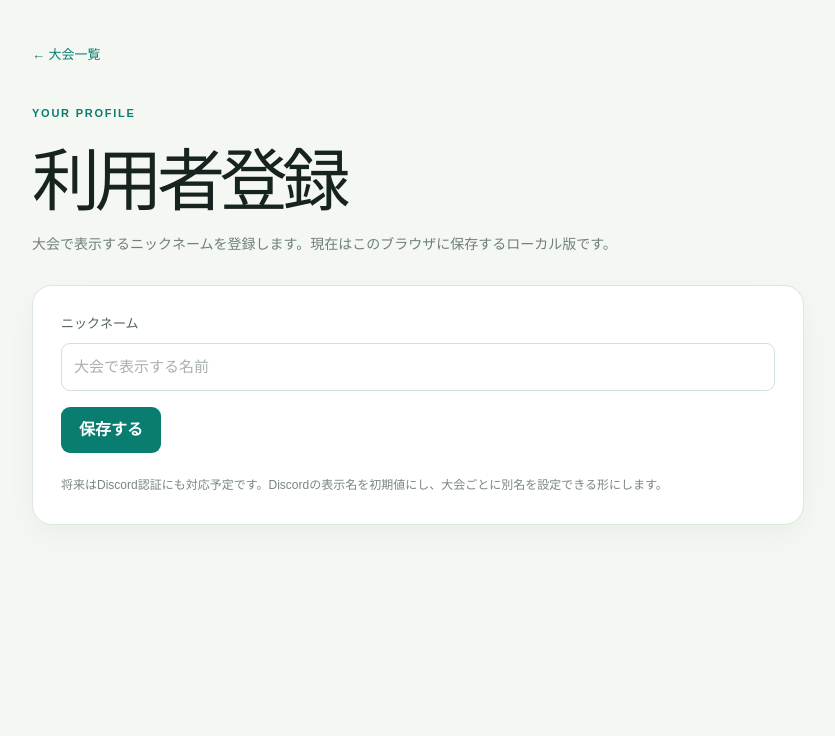
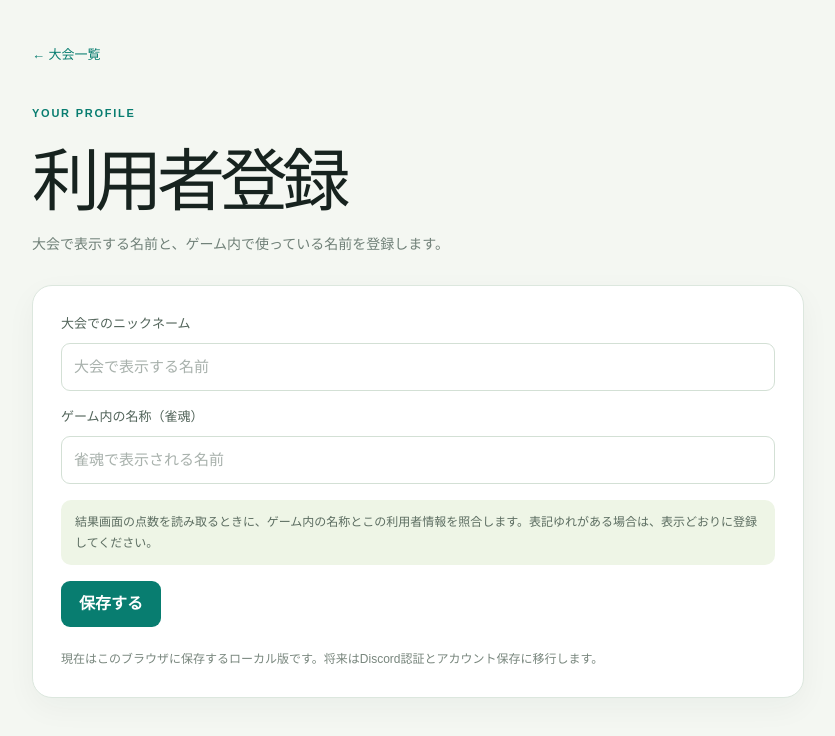
Before and after one commit to take365/janmatch, a Next.js app: page /profile in a window 1280 px wide. Shown: the top 736 px of the page, without its empty margins (222-1057 px from the left). Built offline with nearby package versions, Linux system fonts and the light colour scheme.

Commit message:
Add in-game name to user profile

```diff
--- a/app/globals.css
+++ b/app/globals.css
@@ -130,3 +130,4 @@ button { cursor: pointer; }
 .jm-create-link { background: #087d70 !important; color: white !important; border-color: #087d70 !important; }.jm-create-form { display: grid; gap: 2px; }.jm-create-form label { display: block; color: #52645a; font-size: 13px; }.jm-create-form input, .jm-create-form textarea { display: block; width: 100%; box-sizing: border-box; margin: 8px 0 14px; border: 1px solid #d3e0d5; border-radius: 9px; padding: 12px; font-size: 15px; background: #fbfdfb; }.jm-create-form textarea { min-height: 130px; resize: vertical; }.jm-create-form fieldset { border: 1px solid #dce7de; border-radius: 12px; padding: 14px; margin: 4px 0 14px; }.jm-create-form legend { color: #52645a; font-size: 13px; padding: 0 5px; }.jm-uma-grid { display: grid; grid-template-columns: repeat(4, 1fr); gap: 8px; }.jm-uma-grid label { font-size: 12px; }.jm-uma-grid input { margin-bottom: 0; padding: 10px; }.jm-form-actions { display: flex; align-items: center; justify-content: flex-end; gap: 14px; margin-top: 8px; }.jm-cancel { color: #6d7b72; text-decoration: none; font-size: 13px; }.jm-form-actions .jm-primary { font-size: 13px; }
 @media (max-width: 560px) { .jm-uma-grid { grid-template-columns: repeat(2, 1fr); }.jm-form-actions { justify-content: stretch; flex-direction: column-reverse; align-items: stretch; }.jm-form-actions button { width: 100%; }.jm-cancel { text-align: center; } }
 .jm-pairing-options { display: grid; gap: 8px; }.jm-pairing-option { display: flex !important; gap: 10px; align-items: flex-start; border: 1px solid #dce7de; border-radius: 10px; padding: 10px; cursor: pointer; }.jm-pairing-option:has(input:checked) { border-color: #8fc8aa; background: #eff8eb; }.jm-pairing-option input { width: auto; margin: 3px 0 0; }.jm-pairing-option b { display: block; color: #1d3028; font-size: 13px; }.jm-pairing-option small { display: block; margin-top: 4px; color: #76847b; font-size: 11px; line-height: 1.5; }.jm-card-pairing { margin: 12px 0 0; color: #718078; font-size: 11px; }
+.jm-mapping-note { margin: 0 0 16px; padding: 12px 14px; border-radius: 10px; background: #eef5e6; color: #5c6d61; font-size: 12px; line-height: 1.7; }
--- a/app/profile/page.tsx
+++ b/app/profile/page.tsx
@@ -3,10 +3,24 @@
 import Link from "next/link";
 import { useEffect, useState } from "react";
 
+type Profile = { nickname: string; gameName: string };
+
 export default function ProfilePage() {
   const [nickname, setNickname] = useState("");
+  const [gameName, setGameName] = useState("");
   const [saved, setSaved] = useState(false);
-  useEffect(() => setNickname(window.localStorage.getItem("janmatch:nickname") ?? ""), []);
-  const save = () => { const value = nickname.trim(); if (!value) return; window.localStorage.setItem("janmatch:nickname", value); setNickname(value); setSaved(true); window.setTimeout(() => setSaved(false), 1800); };
-  return <main className="jm-user-shell jm-narrow"><Link className="jm-back" href="/">← 大会一覧</Link><p className="janmatch-kicker">YOUR PROFILE</p><h1>利用者登録</h1><p className="jm-muted">大会で表示するニックネームを登録します。現在はこのブラウザに保存するローカル版です。</p><section className="jm-form-card"><label>ニックネーム<input value={nickname} onChange={(event) => setNickname(event.target.value)} placeholder="大会で表示する名前" maxLength={30} /></label><button className="jm-primary" onClick={save}>{saved ? "保存しました" : "保存する"}</button><p className="jm-form-note">将来はDiscord認証にも対応予定です。Discordの表示名を初期値にし、大会ごとに別名を設定できる形にします。</p></section></main>;
+  useEffect(() => {
+    const profile = JSON.parse(window.localStorage.getItem("janmatch:profile") ?? "null") as Profile | null;
+    setNickname(profile?.nickname ?? window.localStorage.getItem("janmatch:nickname") ?? "");
+    setGameName(profile?.gameName ?? window.localStorage.getItem("janmatch:game-name") ?? "");
+  }, []);
+  const save = () => {
+    const profile = { nickname: nickname.trim(), gameName: gameName.trim() };
+    if (!profile.nickname) return;
+    window.localStorage.setItem("janmatch:profile", JSON.stringify(profile));
+    window.localStorage.setItem("janmatch:nickname", profile.nickname);
+    window.localStorage.setItem("janmatch:game-name", profile.gameName);
+    setSaved(true); window.setTimeout(() => setSaved(false), 1800);
+  };
+  return <main className="jm-user-shell jm-narrow"><Link className="jm-back" href="/">← 大会一覧</Link><p className="janmatch-kicker">YOUR PROFILE</p><h1>利用者登録</h1><p className="jm-muted">大会で表示する名前と、ゲーム内で使っている名前を登録します。</p><section className="jm-form-card"><label>大会でのニックネーム<input value={nickname} onChange={(event) => setNickname(event.target.value)} placeholder="大会で表示する名前" maxLength={30} /></label><label>ゲーム内の名称（雀魂）<input value={gameName} onChange={(event) => setGameName(event.target.value)} placeholder="雀魂で表示される名前" maxLength={30} /></label><p className="jm-mapping-note">結果画面の点数を読み取るときに、ゲーム内の名称とこの利用者情報を照合します。表記ゆれがある場合は、表示どおりに登録してください。</p><button className="jm-primary" onClick={save}>{saved ? "保存しました" : "保存する"}</button><p className="jm-form-note">現在はこのブラウザに保存するローカル版です。将来はDiscord認証とアカウント保存に移行します。</p></section></main>;
 }
```
